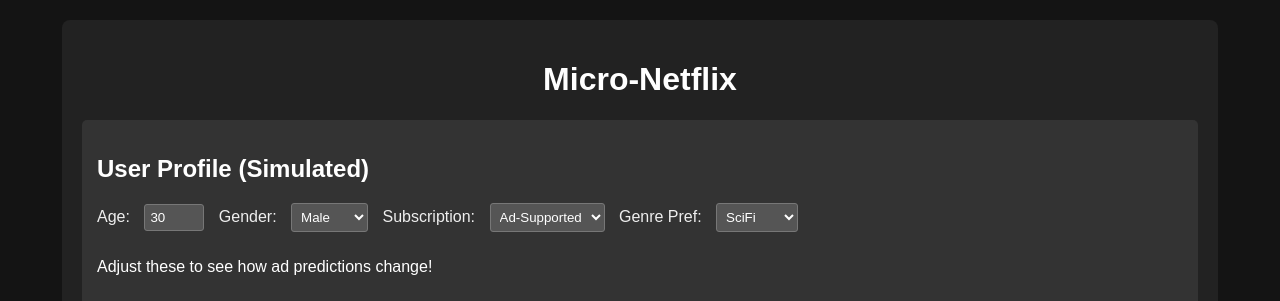
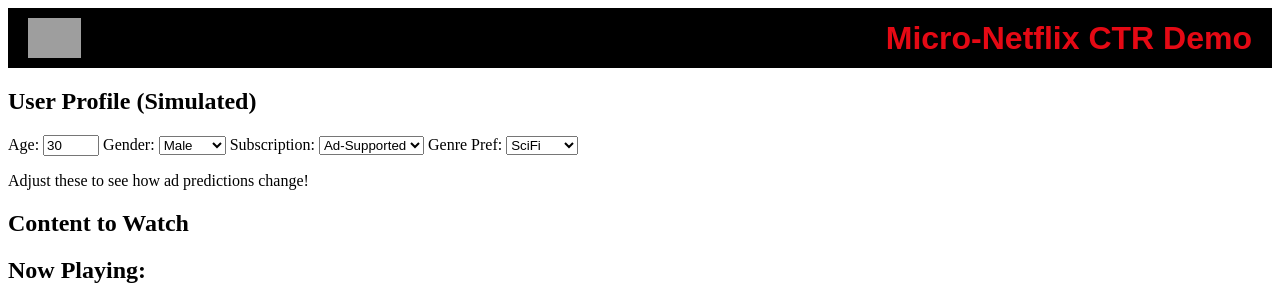
Before and after one commit to cruizviquez/Micro-Netflix-Ads-Ctr, a Flask app: template templates/index.html in a window 1280 px wide. Shown: the top 301 px of the page. Run offline with Flask 3, Linux system fonts and the light colour scheme; the template is opened without the code that fills it, so the values that code supplies are empty; grey boxes are pictures that could not be loaded.

Commit message:
Add Netflix Logo

```diff
--- a/templates/index.html
+++ b/templates/index.html
@@ -4,12 +4,36 @@
     <meta charset="UTF-8">
     <meta name="viewport" content="width=device-width, initial-scale=1.0">
     <title>Micro-Netflix CTR Demo</title>
-    <link rel="stylesheet" href="{{ url_for('static', filename='style.css') }}">
+    <style>
+        /* Add some basic styling for the logo */
+        .header {
+            background-color: #000000;
+            padding: 10px 20px;
+            display: flex;
+            align-items: center;
+            justify-content: space-between;
+        }
+
+        .logo {
+            height: 40px; /* Adjust size as needed */
+            width: auto;
+        }
+
+        .header h1 {
+            color: #e50914; /* Netflix red */
+            margin: 0;
+            font-family: 'Arial', sans-serif;
+            font-weight: bold;
+        }
+    </style>
 </head>
 <body>
-    <div class="header">
-        <h1>Micro-Netflix</h1>
-        <div class="user-profile-controls">
+    <header class="header">
+        <img src="{{ url_for('static', filename='images/netflix-logo.png') }}" alt="Netflix Logo" class="logo">
+        <h1>Micro-Netflix CTR Demo</h1>
+    </header>
+
+    <div class="user-profile-controls">
             <h2>User Profile (Simulated)</h2>
             <label for="userAge">Age:</label>
             <input type="number" id="userAge" value="30" min="18" max="99">
```
